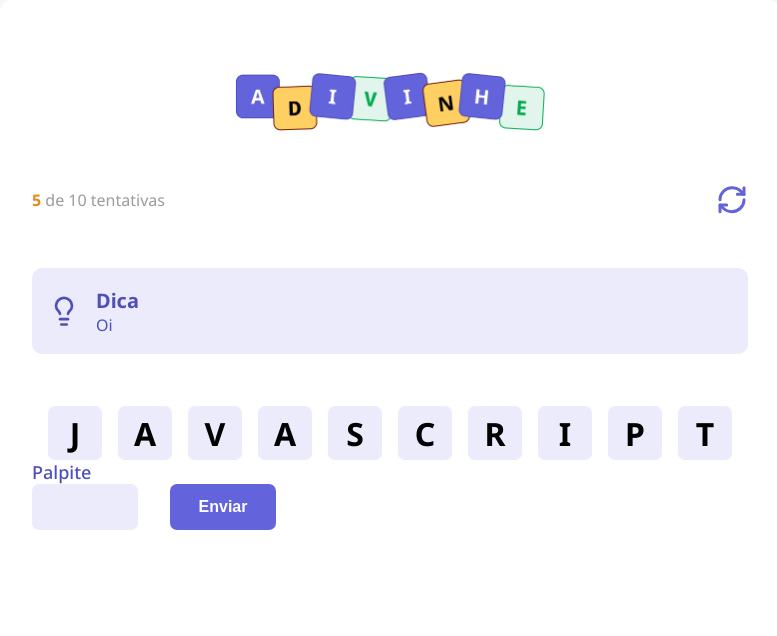
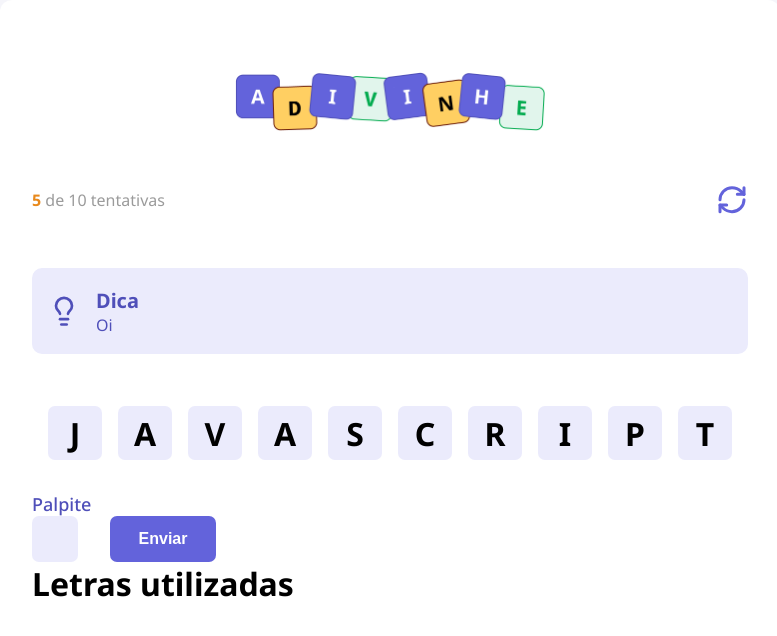
Before and after one commit to MartinianoGomes/web2_frontend, a React (Vite) app in the folder advinhe/: page / in a window 1280 px wide. Shown: the top 636 px of the page, without its empty margins (250-1027 px from the left). Built offline with nearby package versions, Linux system fonts and the light colour scheme.

Commit message:
component HistoryList

```diff
--- a/advinhe/src/components/BodyGame/BodyGame.tsx
+++ b/advinhe/src/components/BodyGame/BodyGame.tsx
@@ -1,17 +1,16 @@
 import BodyGameStyles from "../BodyGame/bodygame.module.css"
-import { GuessInfo } from "../Guess/GuessInfo/GuessInfo"
 import { Header } from "../Header/Header"
 import { SecretWord } from "../SecretWord/SecretWord"
 import { Tip } from "../Tip/Tip"
-import { Form } from "../Guess/Form/Form"
+import { Guess } from "../Guess/Guess"
+import { HistoryList } from "../HistoryList/HistoryList"
 
 export function BodyGame() {
     return <div className={BodyGameStyles.bodyGame}>
         <Header />
         <Tip />
         <SecretWord />
-        <GuessInfo />
-        <Form />
-
+        < Guess/>
+        < HistoryList/>
     </div>
 }
--- a/advinhe/src/components/Guess/Form/Input/input.module.css
+++ b/advinhe/src/components/Guess/Form/Input/input.module.css
@@ -3,7 +3,7 @@
     border: none;
     text-align: center;
     border-radius: 7px;
-    width: 106px;
+    width: 46px;
     height: 46px;
     background-color: var(--blue);
     outline: none;
--- /dev/null
+++ b/advinhe/src/components/Guess/Guess.tsx
@@ -0,0 +1,10 @@
+import { Form } from "./Form/Form";
+import { GuessInfo } from "./GuessInfo/GuessInfo";
+import guessStyle from "./guess.module.css"
+
+export function Guess() {
+    return <div className={guessStyle.guess}>
+        <GuessInfo />
+        <Form />
+    </div>
+}
--- /dev/null
+++ b/advinhe/src/components/Guess/guess.module.css
@@ -0,0 +1,5 @@
+.guess{
+    display: flex;
+    flex-direction: column;
+    padding-top: 2rem;
+}
--- /dev/null
+++ b/advinhe/src/components/HistoryList/HistoryInfo/HistoryInfo.tsx
@@ -0,0 +1,5 @@
+export function HistoryInfo() {
+    return <h1>
+        Letras utilizadas
+    </h1>
+}
--- /dev/null
+++ b/advinhe/src/components/HistoryList/HistoryList.tsx
@@ -0,0 +1,8 @@
+//import { List } from "../HistoryList/List/List";
+import { HistoryInfo } from "../HistoryList/HistoryInfo/HistoryInfo";
+
+export function HistoryList() {
+    return <div>
+        <HistoryInfo />
+    </div>
+}
```
Also changed, not shown: advinhe/src/components/HistoryList/HistoryInfo/historyinfo.module.css (added), advinhe/src/components/HistoryList/List/List.tsx (added), advinhe/src/components/HistoryList/List/list.module.css (added), advinhe/src/components/HistoryList/historylist.module.css (added).
